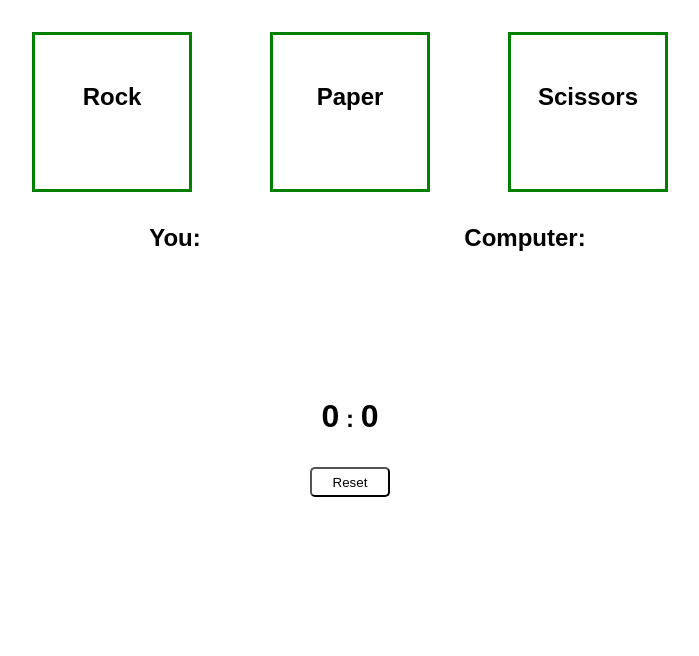
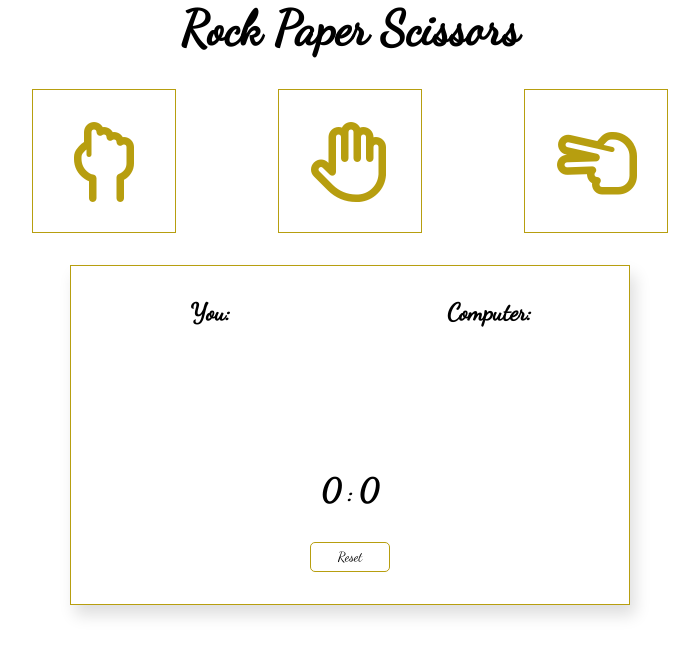
Before and after one commit to AlexanderEl783/rock-paper-scissors, a plain HTML site: page index.html in a window 1280 px wide. Shown: the whole page, without its empty margins (290-989 px from the left). Drawn offline with Linux system fonts and the light colour scheme.

Commit message:
changed icons

```diff
--- a/index.html
+++ b/index.html
@@ -6,18 +6,28 @@
      <title>Rock paper scissors</title>
     <link rel="stylesheet" href="styles.css">
     <link rel="stylesheet" href="https://cdnjs.cloudflare.com/ajax/libs/font-awesome/4.7.0/css/font-awesome.min.css">
+
+    <link rel="preconnect" href="https://fonts.googleapis.com">
+    <link rel="preconnect" href="https://fonts.gstatic.com" crossorigin>
+    <link href="https://fonts.googleapis.com/css2?family=Dancing+Script&display=swap" rel="stylesheet">
   </head>
   <body>
+    <script src="https://kit.fontawesome.com/8f7b3eadce.js" crossorigin="anonymous"></script>
     <div class="container">
+      <h2 class="title">Rock Paper Scissors</h2>
       <div class="choose-div">
-        <div id="rock" class="weapon">
-          <h2>Rock</h2>
+        <div class="weapon">
+          <h2>
+          </h2>
+          <i id ="rock" class='far fa-hand-rock'></i>
         </div>
-        <div id="paper" class="weapon">
-          <h2>Paper </h2>
+        <div class="weapon">
+          <h2></h2>
+          <i id="paper" class="fa-regular fa-hand"></i>
         </div>
-        <div id="scissors" class="weapon">
-          <h2>Scissors</h2>
+        <div class="weapon">
+          <h2></h2>
+          <i id="scissors" class="fa-regular fa-hand-scissors"></i>
         </div>
       </div>
       <div class="review">
@@ -33,7 +43,6 @@
         </div>
       </div>
     </div>
-
     <script src="script.js"></script>
   </body>
 </html>
--- a/script.js
+++ b/script.js
@@ -25,6 +25,9 @@ rockBtn.addEventListener('click', () => {
     yourChose.textContent = weapons[0];
     computerChose.textContent = weapons[randomWeapon()];
     calculate();
+    // yourChose.innerHTML = `<i id ="rock" class='far fa-hand-rock'></i>`;
+    icons();
+
 })
 
 scissorsBtn.addEventListener('click', () => {
@@ -35,6 +38,7 @@ scissorsBtn.addEventListener('click', () => {
 
 paperBtn.addEventListener('click', () => {
     yourChose.textContent = weapons[2];
+    weapons[2].innerHtml = `<i id="paper" class="fa-regular fa-hand"></i>`;
     computerChose.textContent = weapons[randomWeapon()];
     calculate();
 })
@@ -96,3 +100,20 @@ function calculate() {
     }
 
 }
+
+function icons() {
+    if (yourChose.textContent = weapons[0]) {
+        return yourChose.innerHTML = `<i id ="rock" class='far fa-hand-rock'></i>`
+    }
+
+    else if (computerChose.textContent = 'Rock') {
+
+        return computerChose.innerHTML = `<i id ="rock" class='far fa-hand-rock'></i>`;
+    }
+
+
+    // weapons[0].innerHTML = `<i id ="rock" class='far fa-hand-rock'></i>`;
+    // weapons[1].innerHTML = `<i id="scissors" class="fa-regular fa-hand-scissors"></i>`;
+    // weapons[2].innerHTML = ` <i id="paper" class="fa-regular fa-hand"></i>`;
+
+}
--- a/styles.css
+++ b/styles.css
@@ -2,7 +2,15 @@
   padding: 0;
   margin: 0;
   box-sizing: border-box;
-  font-family: sans-serif;
+  /* font-family: sans-serif; */
+  font-family: 'Dancing Script', cursive;
+
+}
+
+.title {
+  font-family: 'Dancing Script', cursive;
+  font-size: 3rem;
+  text-align: center;
 }
 
 .container {
@@ -19,23 +27,37 @@
   padding: 2rem;
 }
 
+i {
+  font-size: 5rem;
+  color: rgb(183, 158, 15);
+  /* padding-top: 3rem; */
+}
+
+i:hover {
+  transform: scale(1.4);
+  cursor: pointer;
+}
+
 .weapon {
-  width: 10rem;
-  height: 10rem;
-  border: solid green;
+  width: 9rem;
+  height: 9rem;
+  border: 1px solid rgb(183, 158, 15);
   text-align: center;
-  padding-top: 3rem;
+  padding: 2rem;
+  /* padding-top: 3rem; */
 }
 
 .youComputer {
   display: flex;
   justify-content: space-around;
   height: 70px;
+
 }
 
 .center-chose {
 width: 50%;
 min-width: 100px;
+height: 10rem;
 text-align: center;
 }
 
@@ -60,8 +82,20 @@ text-align: center;
   height: 30px;
   border-radius: 5px;
   background-color: transparent;
+  cursor: pointer;
+  border: 1px solid rgb(183, 158, 15);
 }
 
 .reset:hover {
-  background-color: gainsboro;
+  color: rgb(183, 158, 15);
+  background-color: rgb(255, 246, 234);
+
 }
+
+.review {
+  border: 1px solid rgb(183, 158, 15);
+  width: 80%;
+  margin: 0 auto;
+  padding: 2rem 0;
+  box-shadow: 5px 10px 15px rgb(222, 222, 222);
+}
```
